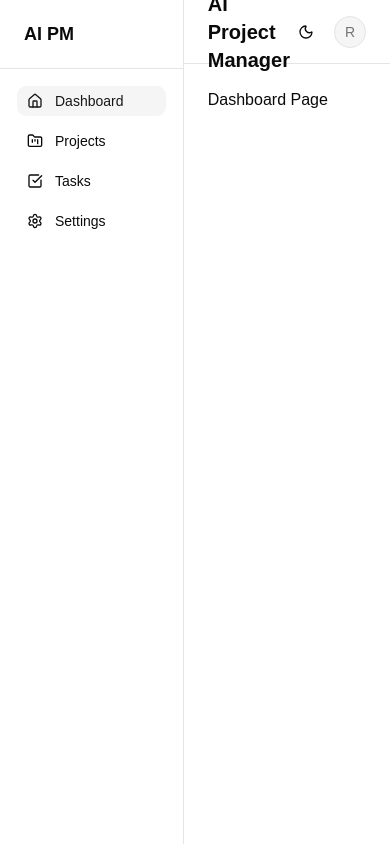
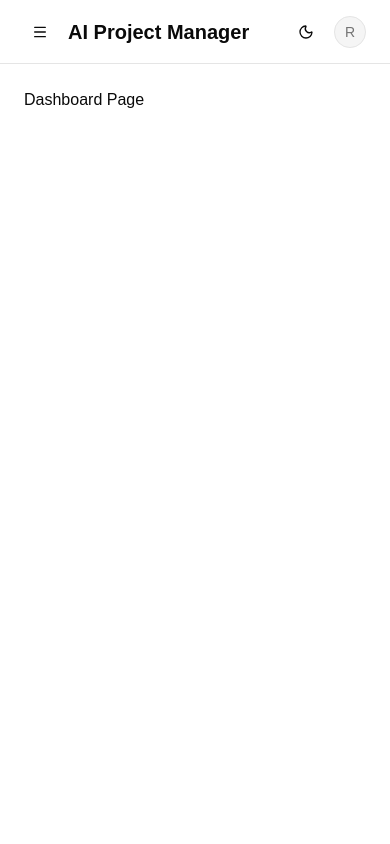
Before and after one commit to RehanIslam09/Odet-X, a React (Vite) app: page / in a window 390 px wide. Built offline with nearby package versions, Linux system fonts and the light colour scheme.

Commit message:
feat: implement responsive dashboard navigation

```diff
--- a/src/components/layout/DashboardLayout.tsx
+++ b/src/components/layout/DashboardLayout.tsx
@@ -8,7 +8,9 @@ import {
 export default function DashboardLayout() {
   return (
     <div className="flex h-screen bg-background">
-      <DashboardSidebar />
+      <aside className="hidden w-64 border-r bg-background md:flex md:flex-col">
+        <DashboardSidebar />
+      </aside>
 
       <div className="flex flex-1 flex-col">
         <DashboardNavbar />
--- a/src/components/layout/DashboardNavbar.tsx
+++ b/src/components/layout/DashboardNavbar.tsx
@@ -1,13 +1,20 @@
+import {
+  MobileSidebar,
+  ThemeToggle,
+} from "@/components/layout";
+
 import { Avatar, AvatarFallback } from "@/components/ui/avatar";
-
-import { ThemeToggle } from "@/components/layout";
 
 export default function DashboardNavbar() {
   return (
     <header className="flex h-16 items-center justify-between border-b bg-background px-6">
-      <h1 className="text-xl font-semibold">
-        AI Project Manager
-      </h1>
+      <div className="flex items-center gap-3">
+        <MobileSidebar />
+
+        <h1 className="text-xl font-semibold">
+          AI Project Manager
+        </h1>
+      </div>
 
       <div className="flex items-center gap-3">
         <ThemeToggle />
--- a/src/components/layout/DashboardSidebar.tsx
+++ b/src/components/layout/DashboardSidebar.tsx
@@ -1,14 +1,29 @@
 import { SidebarItem } from "@/components/layout";
+
 import { navigation } from "@/config/navigation";
 
 export default function DashboardSidebar() {
   return (
-    <aside className="flex h-screen w-64 flex-col border-r bg-background">
-      <div className="border-b px-6 py-5">
-        <h2 className="text-lg font-bold">AI PM</h2>
+    <>
+      <div className="border-b px-6 py-6">
+        <div className="flex items-center gap-3">
+          <div className="flex h-10 w-10 items-center justify-center rounded-xl bg-primary font-bold text-primary-foreground shadow-sm">
+            AI
+          </div>
+
+          <div className="flex flex-col">
+            <h2 className="text-sm font-semibold tracking-tight">
+              AI Project Manager
+            </h2>
+
+            <p className="text-xs text-muted-foreground">
+              Workspace
+            </p>
+          </div>
+        </div>
       </div>
 
-      <nav className="flex flex-1 flex-col gap-2 p-4">
+      <nav className="flex flex-1 flex-col gap-1 p-4">
         {navigation.map((item) => (
           <SidebarItem
             key={item.href}
@@ -16,6 +31,6 @@ export default function DashboardSidebar() {
           />
         ))}
       </nav>
-    </aside>
+    </>
   );
 }
--- /dev/null
+++ b/src/components/layout/MobileSidebar.tsx
@@ -0,0 +1,32 @@
+import { Menu } from "lucide-react";
+
+import { DashboardSidebar } from "@/components/layout";
+
+import { Button } from "@/components/ui/button";
+import {
+  Sheet,
+  SheetContent,
+  SheetTrigger,
+} from "@/components/ui/sheet";
+
+export default function MobileSidebar() {
+  return (
+    <Sheet>
+      <SheetTrigger asChild>
+        <Button
+          variant="ghost"
+          size="icon"
+          className="md:hidden"
+        >
+          <Menu className="h-5 w-5" />
+        </Button>
+      </SheetTrigger>
+
+      <SheetContent side="left" className="w-64 p-0">
+        <div className="flex h-full flex-col bg-background">
+          <DashboardSidebar />
+        </div>
+      </SheetContent>
+    </Sheet>
+  );
+}
--- a/src/components/layout/index.ts
+++ b/src/components/layout/index.ts
@@ -4,3 +4,4 @@ export { default as DashboardNavbar } from "./DashboardNavbar";
 export { default as DashboardSidebar } from "./DashboardSidebar";
 export { default as SidebarItem } from "./SidebarItem";
 export { default as ThemeToggle } from "./ThemeToggle";
+export { default as MobileSidebar } from "./MobileSidebar";
```
